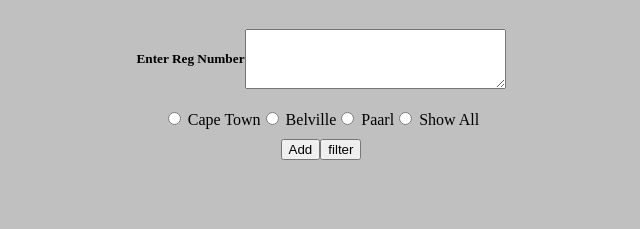
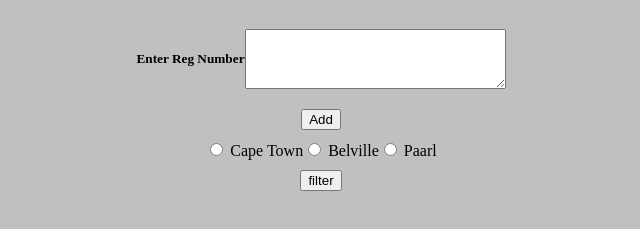
Before and after one commit to charl25/registration, a plain HTML site: page index.html in a window 1280 px wide. Shown: the part 71-300 px from the top of the page, without its empty margins (319-959 px from the left). Drawn offline with Linux system fonts and the light colour scheme.

Commit message:
new commit

```diff
--- a/index.html
+++ b/index.html
@@ -1,16 +1,18 @@
 <!DOCTYPE html>
 <html lang="en">
+
 <head>
     <meta charset="UTF-8">
     <meta name="viewport" content="width=device-width, initial-scale=1.0">
     <link rel="stylesheet" href="registration.css">
     <title>Document</title>
 </head>
+
 <body>
     <div class="center container">
 
 
-        <div >
+        <div>
             <h1>
                 RegList
             </h1>
@@ -21,28 +23,27 @@
                     <textarea name="name" id="" cols="30" rows="1" class="regInput"></textarea>
                 </div>
             </div>
+            <div class= center">
+                <button class="addBtn"> Add </button><br>
+            </div>
             <div class="center">
                 <label class="">
                     <input type="radio" name="town" class="townRadio" value="CA">
-                    <span class="label-body" >Cape Town</span>
-                  </label>
-                  <label class="">
+                    <span class="label-body">Cape Town</span>
+                </label>
+                <label class="">
                     <input type="radio" name="town" class="townRadio" value="CY">
-                    <span class="label-body" >Belville</span>
-                  </label>
-                  <label class="">
+                    <span class="label-body">Belville</span>
+                </label>
+                <label class="">
                     <input type="radio" name="town" class="townRadio" value="CJ">
-                    <span class="label-body" >Paarl</span>
-                  </label>
-                  <label class="">
-                    <input type="radio" name="town" class="townRadio" value="C">
-                    <span class="label-body" >Show All</span>
-                  </label>
+                    <span class="label-body">Paarl</span>
+                </label>
+            </div>
+            <div class="center">
+                <br>
+                <button class="filterBtn">filter</button>
 
-            </div>
-            <div class="center center">
-                <button class="addBtn"> Add </button>
-                <button class="filterBtn">filter</button>
             </div>
 
             <div>
@@ -56,4 +57,5 @@
 
     <script src="registration.js"></script>
 </body>
+
 </html>
--- a/registration-function.js
+++ b/registration-function.js
@@ -1,6 +1,6 @@
 function RegNums(list) {
     let plate = list || [];
-    //let sortedList = [];
+    let sortedList = [];
 
     function plateNumber(x) {
         if (/C[AYJ] \d{3,6}$/.test(x) && !(plate.includes(x))) {
@@ -34,10 +34,6 @@ function RegNums(list) {
                 }
             }
         }
-        if (x === "all") {
-
-            sortedList = list
-        }
 
     }
 
```
Also changed, not shown: registration.test.js (+1 -0 lines).
